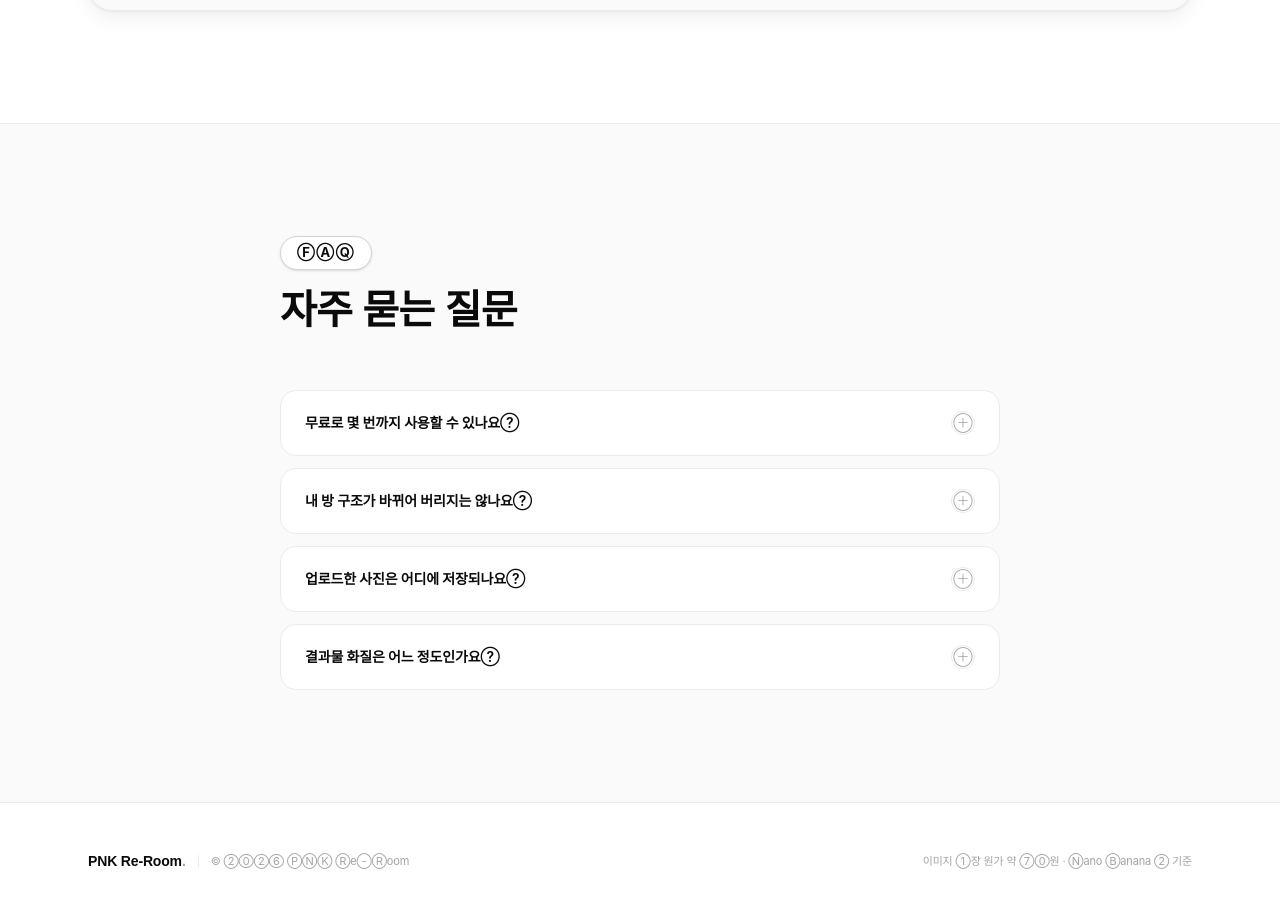
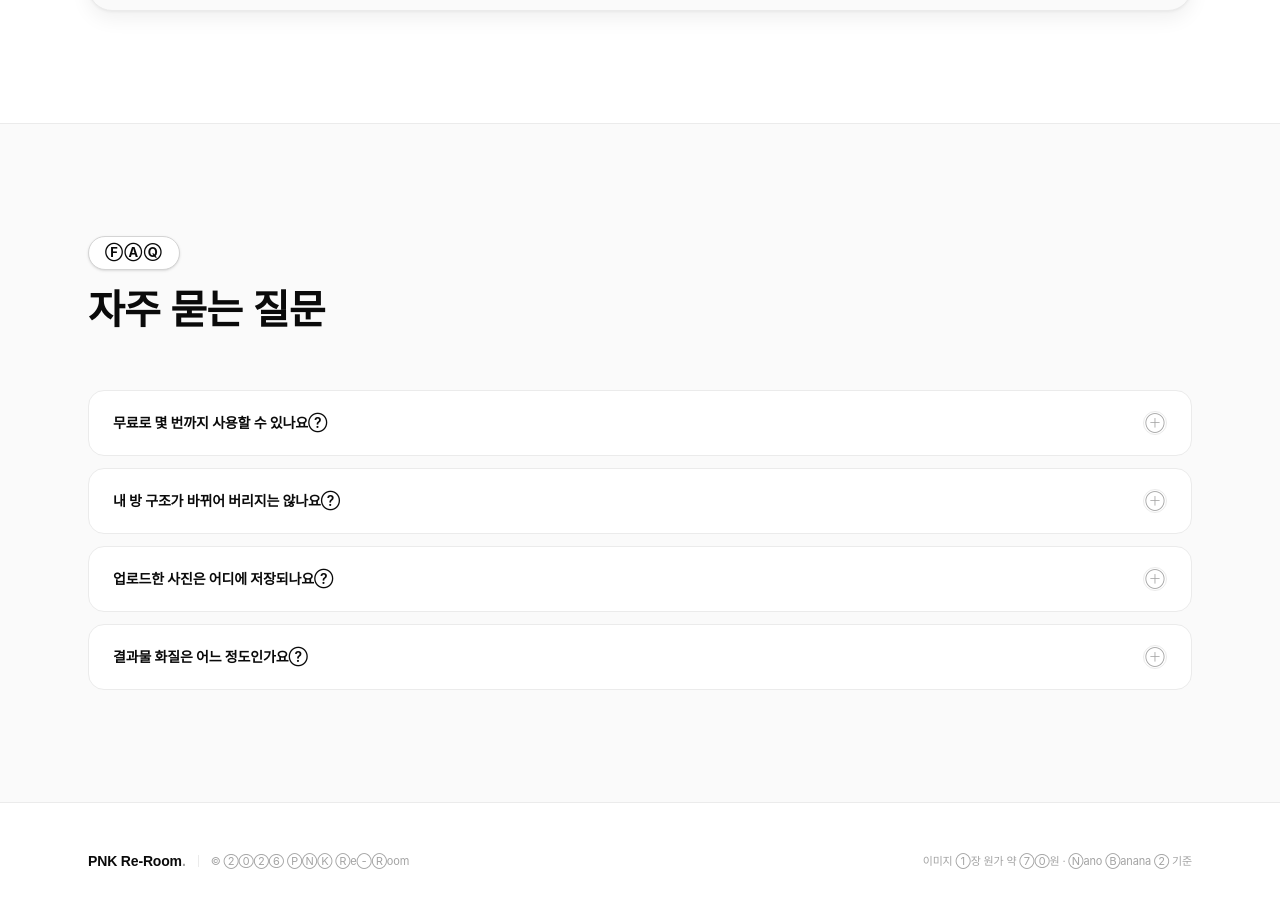
Before and after one commit to parknk21c-8920/PNK-ReRoom, a Next.js app: page / in a window 1280 px wide. Shown: the part 3959-4866 px from the top of the page. Built offline with nearby package versions, Linux system fonts and the light colour scheme; a web font is replaced by a local one.

Commit message:
Change FAQ max width to 6xl to match other sections

```diff
--- a/components/Faq.tsx
+++ b/components/Faq.tsx
@@ -27,7 +27,7 @@
 
   return (
     <section className="w-full border-t border-line bg-paper-raised">
-      <div className="mx-auto max-w-3xl px-6 py-28">
+      <div className="mx-auto max-w-6xl px-6 py-28">
         <Reveal>
           <span className="inline-block w-fit rounded-full border border-line-strong bg-white px-4 py-1.5 text-[13px] font-bold uppercase tracking-widest text-ink shadow-sm">
             FAQ
```
